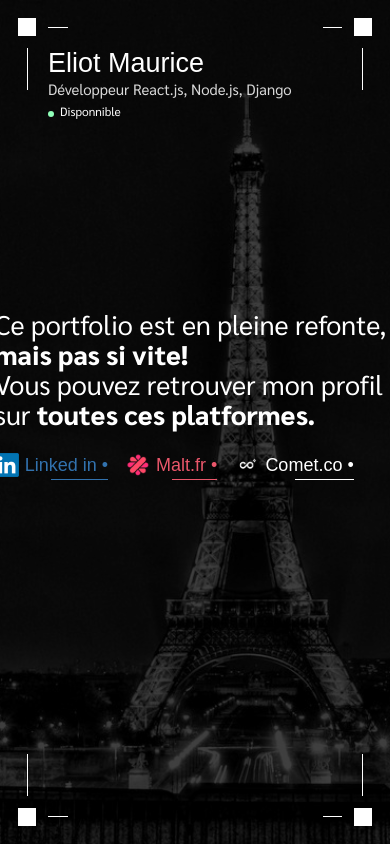
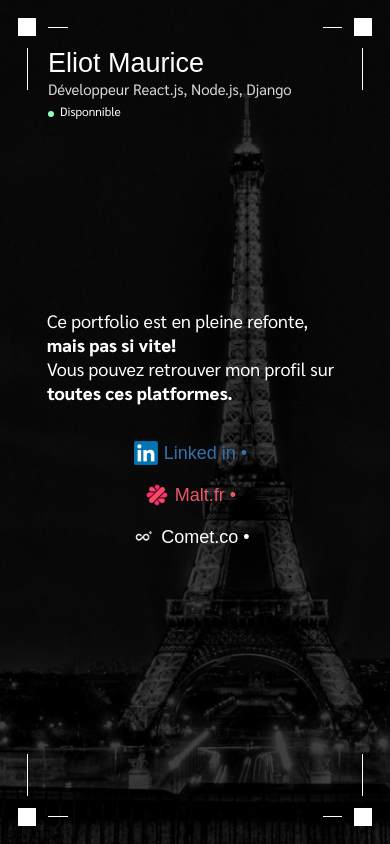
Before and after one commit to C911N/eliotmaurice.fr, a Next.js app: page / in a window 390 px wide. Built offline with nearby package versions, Linux system fonts and the light colour scheme; a web font is replaced by a local one.

Commit message:
Fix WIP page responsiveness on common phones

```diff
--- a/components/TitleSection.js
+++ b/components/TitleSection.js
@@ -36,37 +36,37 @@ const TitlesBlock = () => {
 const MiddleBlock = () => {
   return (
     <div className="flex-1 mx-[6rem]">
-      <div className="flex flex-row justify-center align-middle whitespace-nowrap">
+      <div className="flex flex-row justify-center align-middle">
         {/* Centered content container */}
         <div className="w-[33rem]">
           {/* Paragraph and buttons container */}
-          <p className="text-secondary-content text-4xl">
-            Ce portfolio est en pleine refonte, <br/>
+          <p className="text-secondary-content text-2xl md:text-4xl whitespace-nowrap">
+            Ce portfolio est en pleine refonte,<br/>
             <a className="font-bold">mais pas si vite!</a><br/>
-            Vous pouvez retrouver mon profil<br/>
-            sur <a className="font-bold">toutes ces platformes.</a>
+            Vous pouvez retrouver mon profil sur<br/>
+            <a className="font-bold">toutes ces platformes.</a>
           </p>
-          <div className="mt-8 flex flex-row justify-start align-middle">
-            <button className="flex flex-row justify-center align-middle text-linked-in after:bg-linked-in">
+          <div className="mt-8 flex flex-col md:flex-row justify-start align-middle whitespace-nowrap">
+            <button className="mt-4 md:mt-0 flex flex-row justify-center align-middle text-linked-in after:bg-linked-in">
               {/* Linked-in button */}
               <div className="relative w-8 h-8">
                 <Image src={"/linked_in.png"} layout="fill" objectFit="contain"/>
               </div>
-              <a className="ml-2 font-primary" href="https://www.linkedin.com/in/eliot-maurice-2b43b418b/" target="_blank">Linked in •</a>
+              <a className="ml-2 font-primary text-2xl" href="https://www.linkedin.com/in/eliot-maurice-2b43b418b/" target="_blank">Linked in •</a>
             </button>
-            <button className="ml-6 flex flex-row justify-center align-middle text-malt after:bg-malt">
+            <button className="mt-6 md:mt-0 md:ml-6 flex flex-row justify-center align-middle text-malt after:bg-malt">
               {/* Malt button */}
               <div className="relative w-8 h-8">
                 <Image src={"/malt.png"} layout="fill" objectFit="contain"/>
               </div>
-              <a className="ml-2 font-primary" href="https://www.malt.fr/profile/eliotmaurice?overview=true" target="_blank">Malt.fr •</a>
+              <a className="ml-2 font-primary text-2xl" href="https://www.malt.fr/profile/eliotmaurice?overview=true" target="_blank">Malt.fr •</a>
             </button>
-            <button className="ml-6 flex flex-row justify-center align-middle text-comet after:bg-comet">
+            <button className="mt-6 md:mt-0 md:ml-6 flex flex-row justify-center align-middle text-comet after:bg-comet">
               {/* Comet button */}
               <div className="relative w-8 h-8">
                 <Image src={"/comet.png"} layout="fill" objectFit="contain"/>
               </div>
-              <a className="ml-2 font-primary" href="https://app.comet.co/freelancer/profile/y5eVKyOaEP?readOnly=true" target="_blank">Comet.co •</a>
+              <a className="ml-2 font-primary text-2xl" href="https://app.comet.co/freelancer/profile/y5eVKyOaEP?readOnly=true" target="_blank">Comet.co •</a>
             </button>
           </div>
         </div>
--- a/styles/global.css
+++ b/styles/global.css
@@ -35,11 +35,11 @@
 
   button::after {
     @apply
-      content-['']
-      absolute
-      right-0 bottom-[-3px]
-      w-1/2 h-[1px]
-      bg-secondary-content;
+      md:content-['']
+      md:absolute
+      md:right-0 bottom-[-3px]
+      md:w-1/2 h-[1px]
+    md:bg-secondary-content;
 
     transition:
       width ease-out 0.3s,
```
